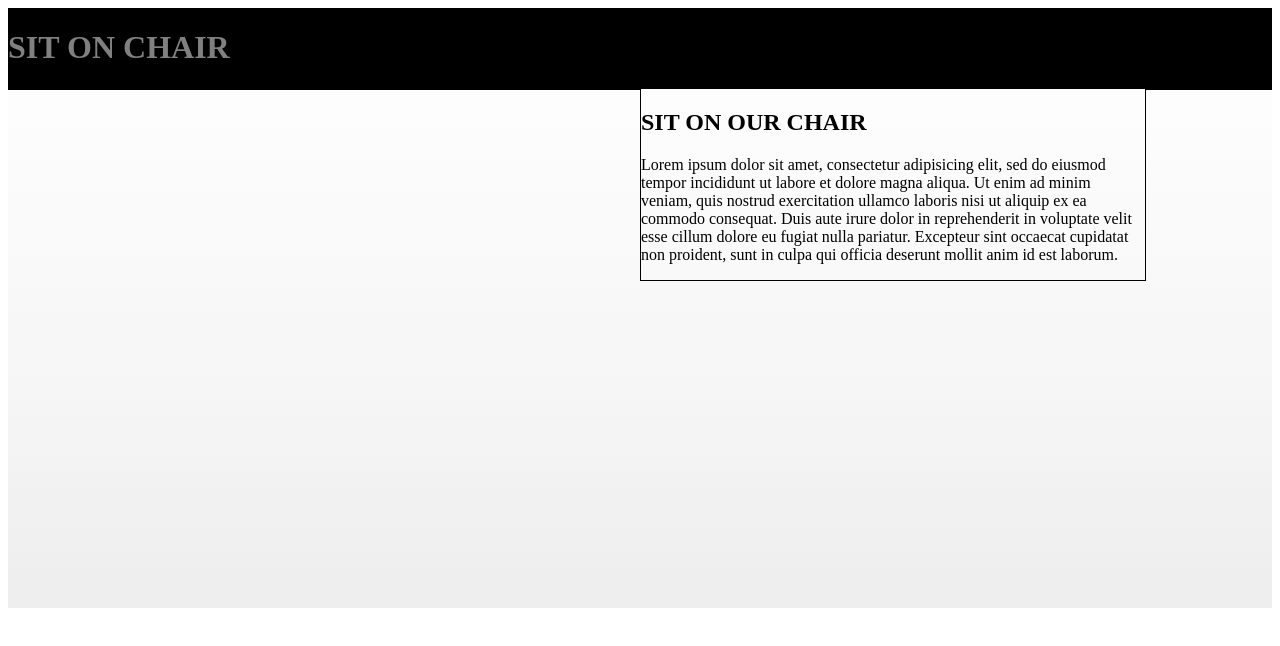
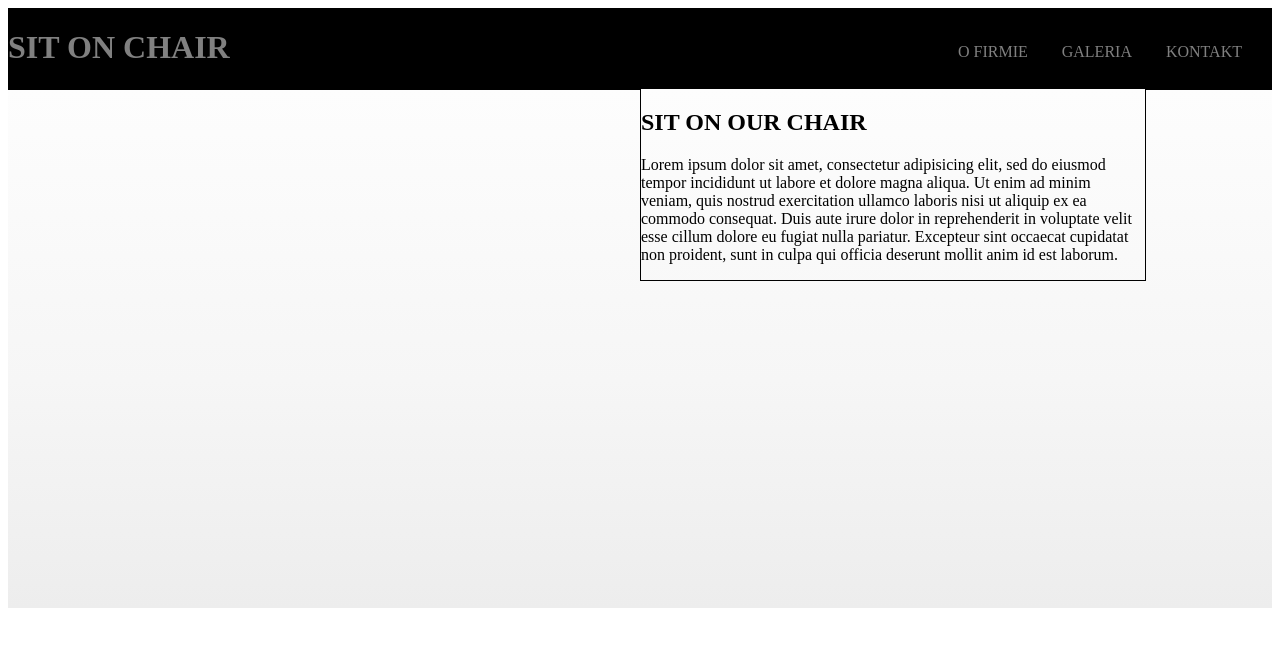
Before and after one commit to MarinRider/warsztaty_pierwsze_CodersLab, a plain HTML site: page index.html in a window 1280 px wide. Drawn offline with Linux system fonts and the light colour scheme.

Commit message:
warszaty pierwsze part4

```diff
--- a/css/main.css
+++ b/css/main.css
@@ -26,6 +26,18 @@ header {
     background-color: black;
 }
 
+nav {
+    margin-top: 5px;
+    color: grey;
+    float: right;
+}
+
+nav li {
+    margin-top: 30px;
+    margin-right: 30px;
+    display: inline-block;
+}
+
 #left-arrow {
     width: 10%;
     float: left;
```
